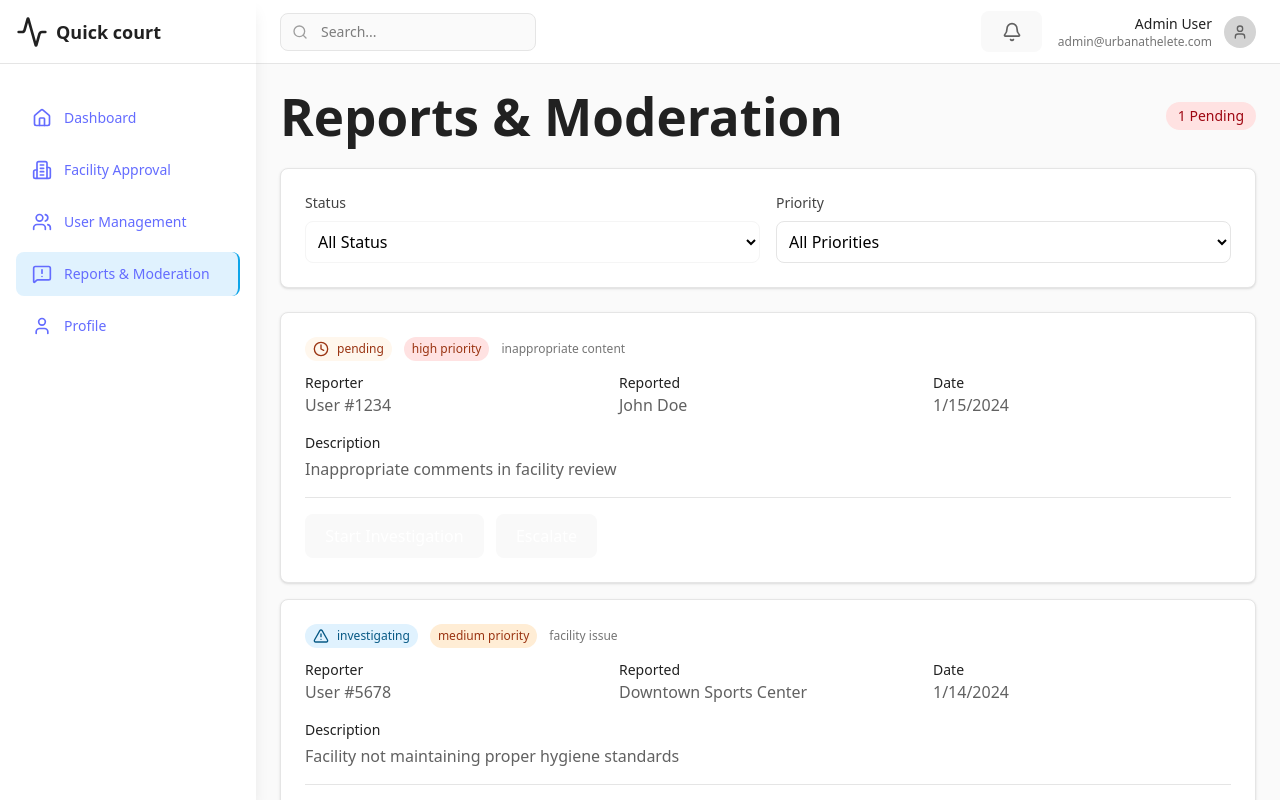
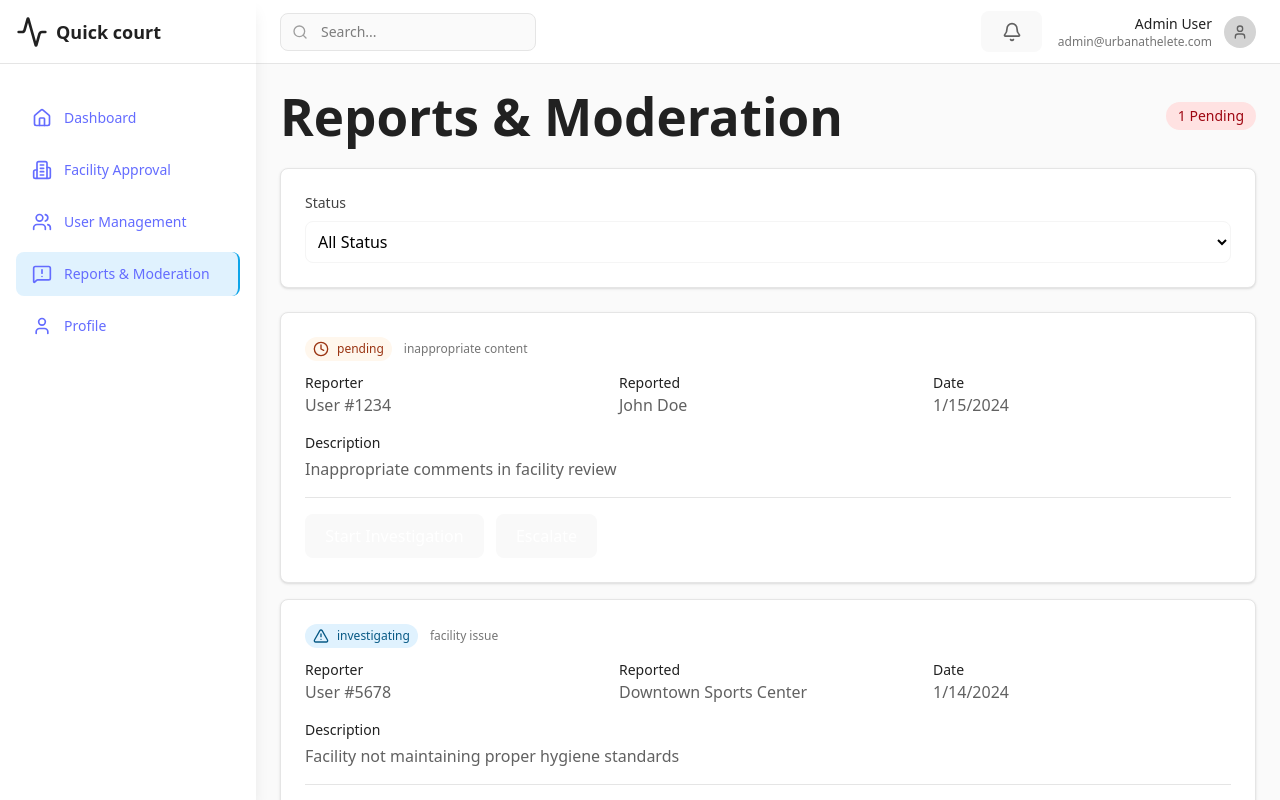
Before and after one commit to jainankit0811/QuickCourt-TechWizard, a React (Vite) app in the folder frontend/: page /reports in a window 1280 px wide. Built offline with nearby package versions, Linux system fonts and the light colour scheme; no server answers.

Commit message:
Removing the unused priority attributein report section

```diff
--- a/frontend/src/screen/admin/ReportsModeration.jsx
+++ b/frontend/src/screen/admin/ReportsModeration.jsx
@@ -4,13 +4,11 @@ import { reportsData } from '../../data/mockData';
 
 const ReportsModeration = () => {
   const [filterStatus, setFilterStatus] = useState('all');
-  const [filterPriority, setFilterPriority] = useState('all');
 
   // Filter reports based on selected filters
   const filteredReports = reportsData.filter((report) => {
     const matchesStatus = filterStatus === 'all' || report.status === filterStatus;
-    const matchesPriority = filterPriority === 'all' || report.priority === filterPriority;
-    return matchesStatus && matchesPriority;
+    return matchesStatus;
   });
 
   // Handle actions on reports
@@ -46,20 +44,6 @@ const ReportsModeration = () => {
     }
   };
 
-  // Priority colors
-  const getPriorityColor = (priority) => {
-    switch (priority) {
-      case 'high':
-        return 'bg-red-100 text-[#9a3412]';
-      case 'medium':
-        return 'bg-[#ffedd5] text-[#9a3412]';
-      case 'low':
-        return 'bg-[#dcfce7] text-[#166534]';
-      default:
-        return 'bg-[#fafafa] text-[#171717]';
-    }
-  };
-
   return (
     <div className="space-y-6">
       {/* Header */}
@@ -74,7 +58,7 @@ const ReportsModeration = () => {
 
       {/* Filters */}
       <div className="bg-white p-6 rounded-lg shadow-sm border border-[#e5e5e5]">
-        <div className="grid grid-cols-1 md:grid-cols-2 gap-4">
+        <div className="grid grid-cols-1 gap-4">
           {/* Status Filter */}
           <div>
             <label className="block text-sm font-medium text-[#424242] mb-2">Status</label>
@@ -89,21 +73,6 @@ const ReportsModeration = () => {
               <option value="resolved">Resolved</option>
             </select>
           </div>
-
-          {/* Priority Filter */}
-          <div>
-            <label className="block text-sm font-medium text-[#424242] mb-2">Priority</label>
-            <select
-              value={filterPriority}
-              onChange={(e) => setFilterPriority(e.target.value)}
-              className="w-full p-2 border border-[#e5e5e5] rounded-lg focus:outline-none focus:ring-2 focus:ring-[#0ea5e9] focus:border-[#0ea5e9] text-black"
-            >
-              <option value="all">All Priorities</option>
-              <option value="high">High</option>
-              <option value="medium">Medium</option>
-              <option value="low">Low</option>
-            </select>
-          </div>
         </div>
       </div>
 
@@ -116,7 +85,7 @@ const ReportsModeration = () => {
           >
             <div className="flex items-start justify-between">
               <div className="flex-1">
-                {/* Status & Priority */}
+                {/* Status */}
                 <div className="flex items-center space-x-3 mb-3">
                   <div
                     className={`flex items-center space-x-1 px-2 py-1 rounded-full text-xs font-medium ${getStatusColor(
@@ -125,13 +94,6 @@ const ReportsModeration = () => {
                   >
                     {getStatusIcon(report.status)}
                     <span className="ml-1">{report.status}</span>
-                  </div>
-                  <div
-                    className={`px-2 py-1 rounded-full text-xs font-medium ${getPriorityColor(
-                      report.priority
-                    )}`}
-                  >
-                    {report.priority} priority
                   </div>
                   <span className="text-xs text-[#757575]">
                     {report.type.replace('_', ' ')}
```
